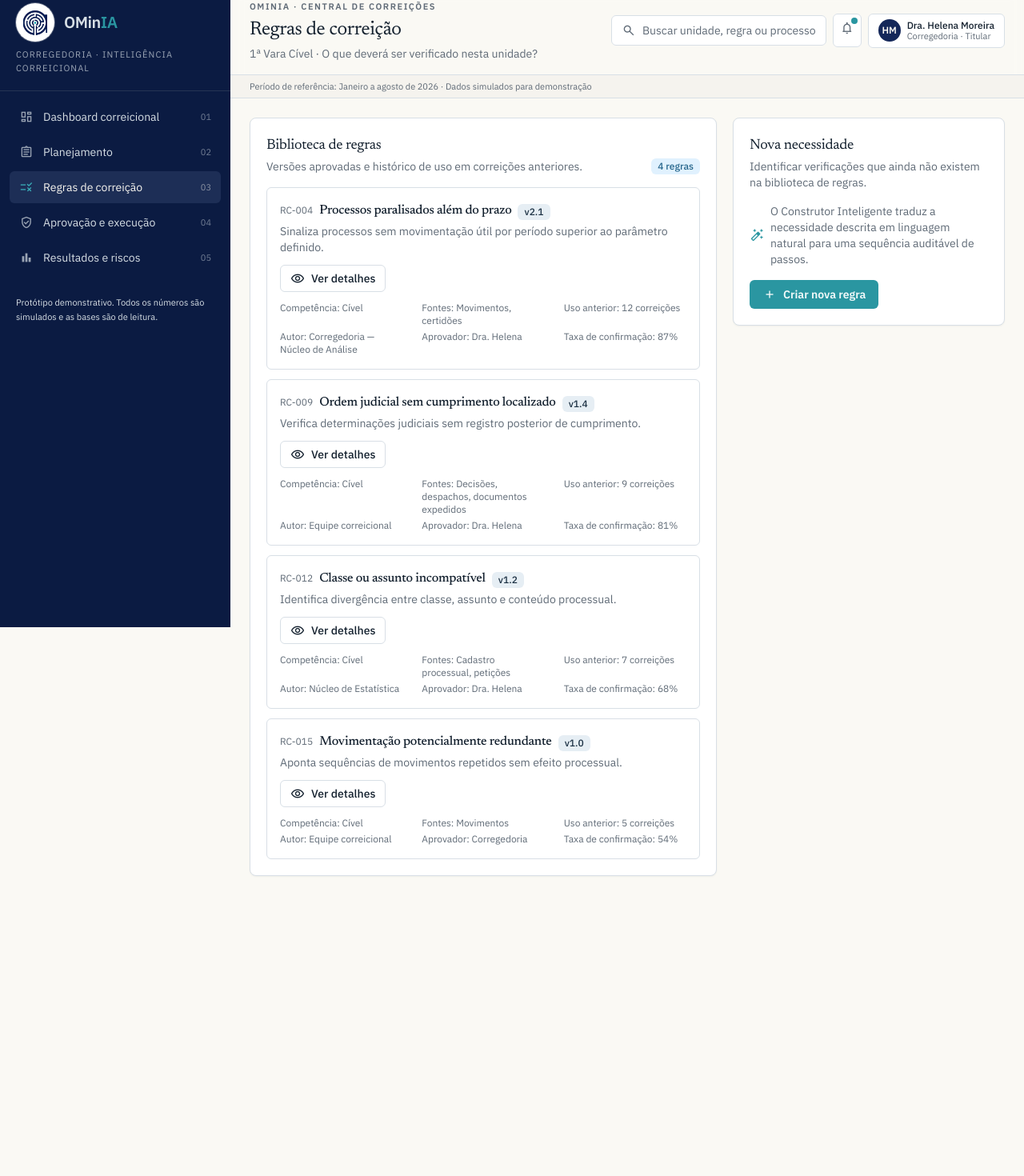
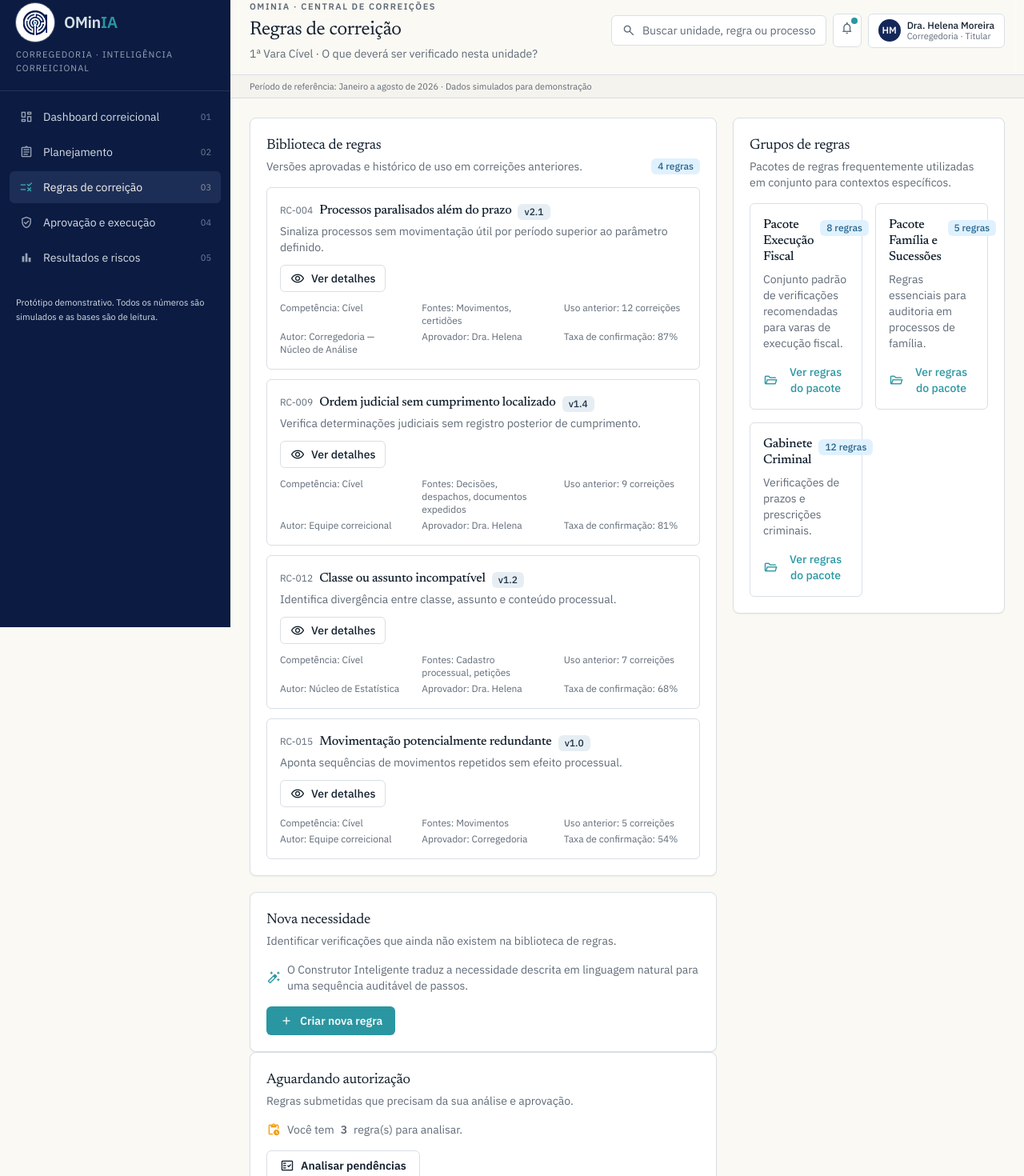
Before and after one commit to KalistaS2/OmnIA, an Angular app in the folder frontend/omnia/: page /checklist in a window 1280 px wide. Shown: the part 16-1486 px from the top of the page at 80% size. Before the commit the page ends 1135 px from the top, so only its background shows below. Built offline with nearby package versions, Linux system fonts and the light colour scheme.

Commit message:
resolver merge conflicts adição dos blocos de grupos de regras e regras pendentes no checklist.

```diff
--- a/frontend/omnia/src/app/pages/checklist/checklist.component.html
+++ b/frontend/omnia/src/app/pages/checklist/checklist.component.html
@@ -48,6 +48,33 @@
       </div>
     </app-panel>
 
+    <app-panel
+      title="Grupos de regras"
+      description="Pacotes de regras frequentemente utilizadas em conjunto para contextos específicos."
+    >
+      <div class="grid gap-4 sm:grid-cols-2">
+        @for (grupo of gruposDeRegras(); track grupo.id) {
+          <article class="flex flex-col justify-between rounded-md border border-border p-4 hover:border-accent transition-colors">
+            <div>
+              <div class="flex items-start justify-between gap-2">
+                <h3 class="text-base font-medium leading-tight">{{ grupo.nome }}</h3>
+                <app-tag tone="info" class="shrink-0">{{ grupo.regras }} regras</app-tag>
+              </div>
+              <p class="mt-2 text-sm text-muted-foreground">{{ grupo.descricao }}</p>
+            </div>
+
+            <button
+              type="button"
+              class="mt-4 inline-flex items-center gap-1.5 text-sm font-medium text-accent hover:underline self-start"
+            >
+              <span class="material-symbols-outlined text-[18px]">folder_open</span>
+              Ver regras do pacote
+            </button>
+          </article>
+        }
+      </div>
+    </app-panel>
+
     <!-- Barra Lateral: Nova Necessidade -->
     <aside class="space-y-5">
       <app-panel
@@ -65,6 +92,31 @@
           <span class="material-symbols-outlined text-[18px]">add</span>
           Criar nova regra
         </a>
+      </app-panel>
+
+      <!-- Aguardando Autorização (NOVA ABA) -->
+      <app-panel
+        title="Aguardando autorização"
+        description="Regras submetidas que precisam da sua análise e aprovação."
+      >
+        <p class="flex items-center gap-2 text-sm text-muted-foreground">
+          <span class="material-symbols-outlined text-[18px] text-amber-500 shrink-0">pending_actions</span>
+          @if (regrasPendentes() > 0) {
+            Você tem <strong>{{ regrasPendentes() }}</strong> regra(s) para analisar.
+          } @else {
+            Nenhuma regra pendente no momento.
+          }
+        </p>
+
+        @if (regrasPendentes() > 0) {
+          <a
+            routerLink="/regras-pendentes"
+            class="mt-4 inline-flex items-center gap-2 rounded-md border border-border bg-card px-4 py-2 text-sm font-semibold hover:bg-secondary"
+          >
+            <span class="material-symbols-outlined text-[18px]">fact_check</span>
+            Analisar pendências
+          </a>
+        }
       </app-panel>
     </aside>
   </div>
--- a/frontend/omnia/src/app/pages/checklist/checklist.component.ts
+++ b/frontend/omnia/src/app/pages/checklist/checklist.component.ts
@@ -29,6 +29,14 @@ import {
 export class ChecklistComponent {
   readonly biblioteca: RegraBiblioteca[] = biblioteca;
 
+  regrasPendentes = signal(3);
+
+  gruposDeRegras = signal([
+    { id: 'GR-01', nome: 'Pacote Execução Fiscal', regras: 8, descricao: 'Conjunto padrão de verificações recomendadas para varas de execução fiscal.' },
+    { id: 'GR-02', nome: 'Pacote Família e Sucessões', regras: 5, descricao: 'Regras essenciais para auditoria em processos de família.' },
+    { id: 'GR-03', nome: 'Gabinete Criminal', regras: 12, descricao: 'Verificações de prazos e prescrições criminais.' }
+  ]);
+
   // Estado do modal de detalhes (Signal)
   detalheId = signal<string | null>(null);
 
```
